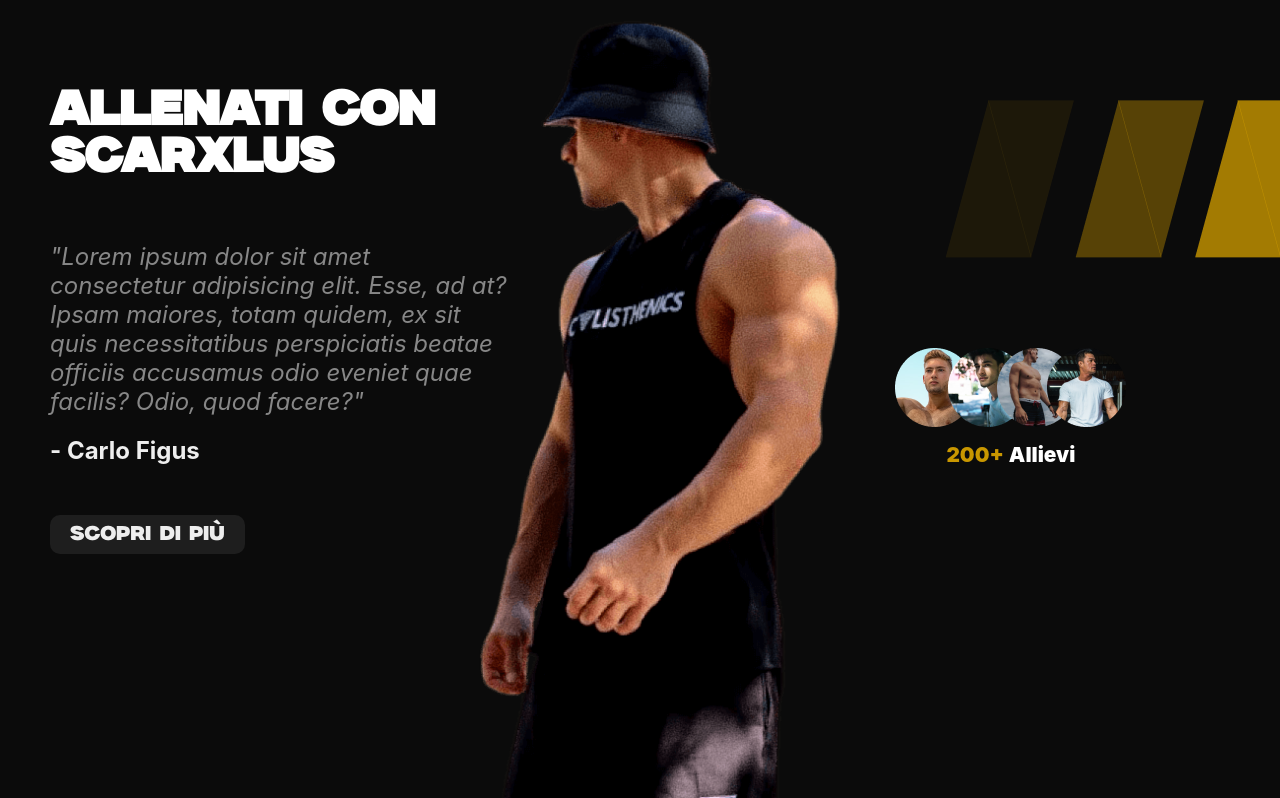
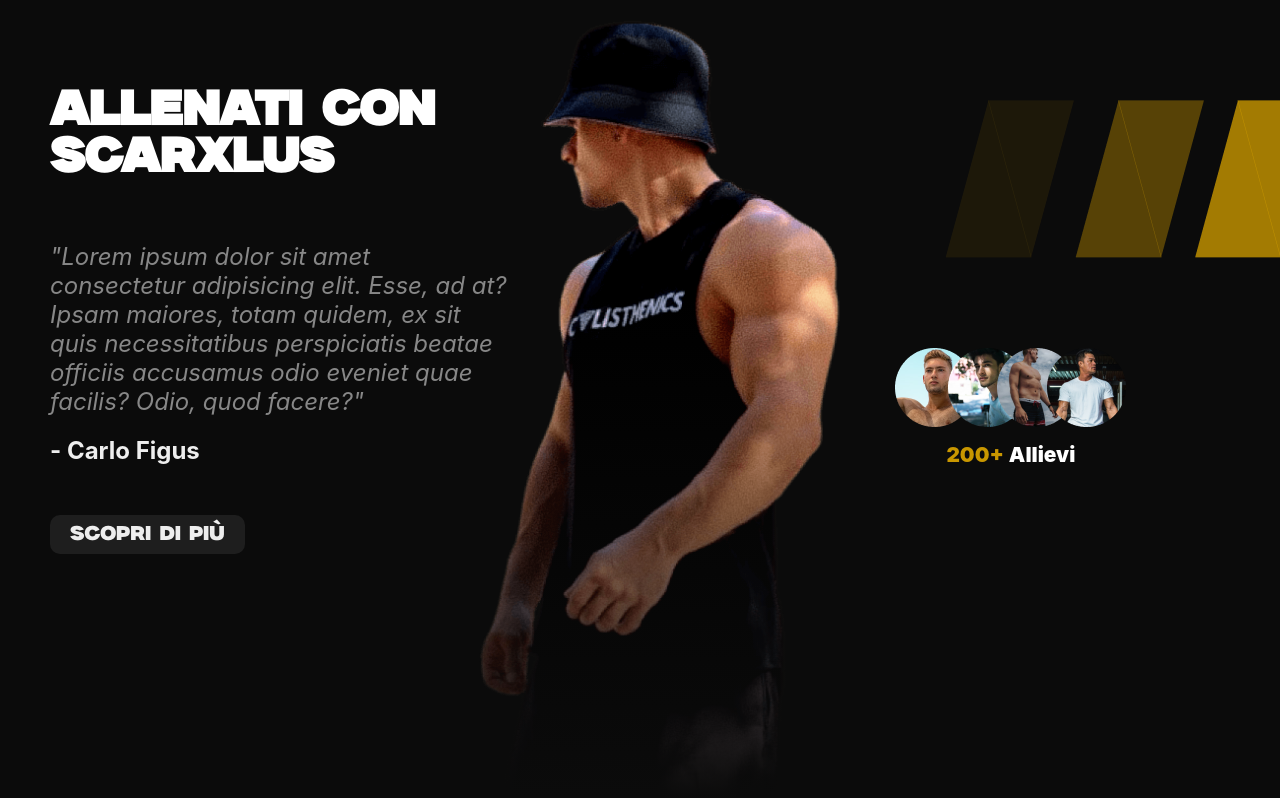
Before and after one commit to giacomofigus/scarxlus-frontend, a Vue app: page / in a window 1280 px wide. Shown: the part 802-1600 px from the top of the page. Built offline with nearby package versions, Linux system fonts and the light colour scheme.

Commit message:
feat: added black layer on top image;

```diff
--- a/src/components/Home/AppHomeAbout.vue
+++ b/src/components/Home/AppHomeAbout.vue
@@ -30,6 +30,10 @@
                 <p><span>200+</span>Allievi</p>
             </div>
         </div>
+
+        <div class="layer">
+
+        </div>
     </div>
 </template>
 
@@ -40,7 +44,6 @@
     .about{
         position: relative;
         color: white;
-        // border: 1px solid red;
         display: flex;
         justify-content: space-between;
         overflow: hidden;
@@ -53,7 +56,6 @@
             }
         }
         .left{
-            // border: 1px solid blue;
             padding-left: 50px;
             width: 40%;
             h2{
@@ -96,7 +98,6 @@
         }
 
         .right{
-            // border: 1px solid green;
             position: relative;
             display: flex;
             flex-direction: column;
@@ -104,7 +105,6 @@
 
 
             .container-propics{
-                // border: 1px solid red;
                 gap: 5px;
                 position: absolute;
                 right: 20%;
@@ -129,6 +129,16 @@
         .left, .right{
             z-index: 1;
         }
+
+        .layer{
+            // border: 1px solid red;
+            width: 100%;
+            position: absolute;
+            bottom: 0;
+            height: 500px;
+            background: rgb(11,11,11);
+            background: linear-gradient(0deg, rgba(11,11,11,1) 0%, rgba(0,0,0,0) 100%);
+        }
     }
 
     // LAPTOP
@@ -148,7 +158,6 @@
             flex-direction: column;
             justify-content: start;
             overflow: hidden;
-            border: 1px solid green;
 
             .bg-carlo{
                 width: 350px;
```
Also changed, not shown: src/components/Home/AppHomePlans.vue (added, +8 -0 lines).
